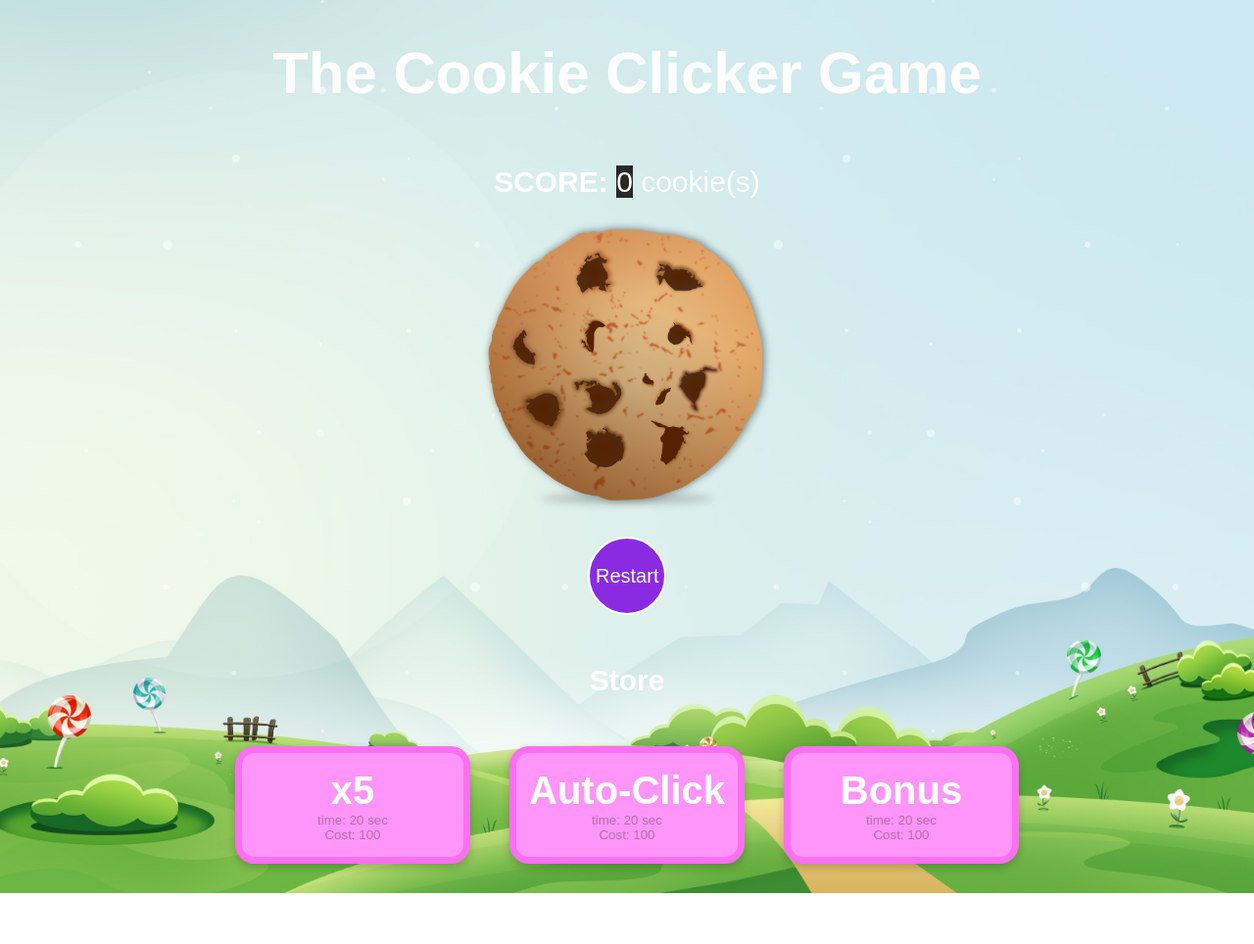
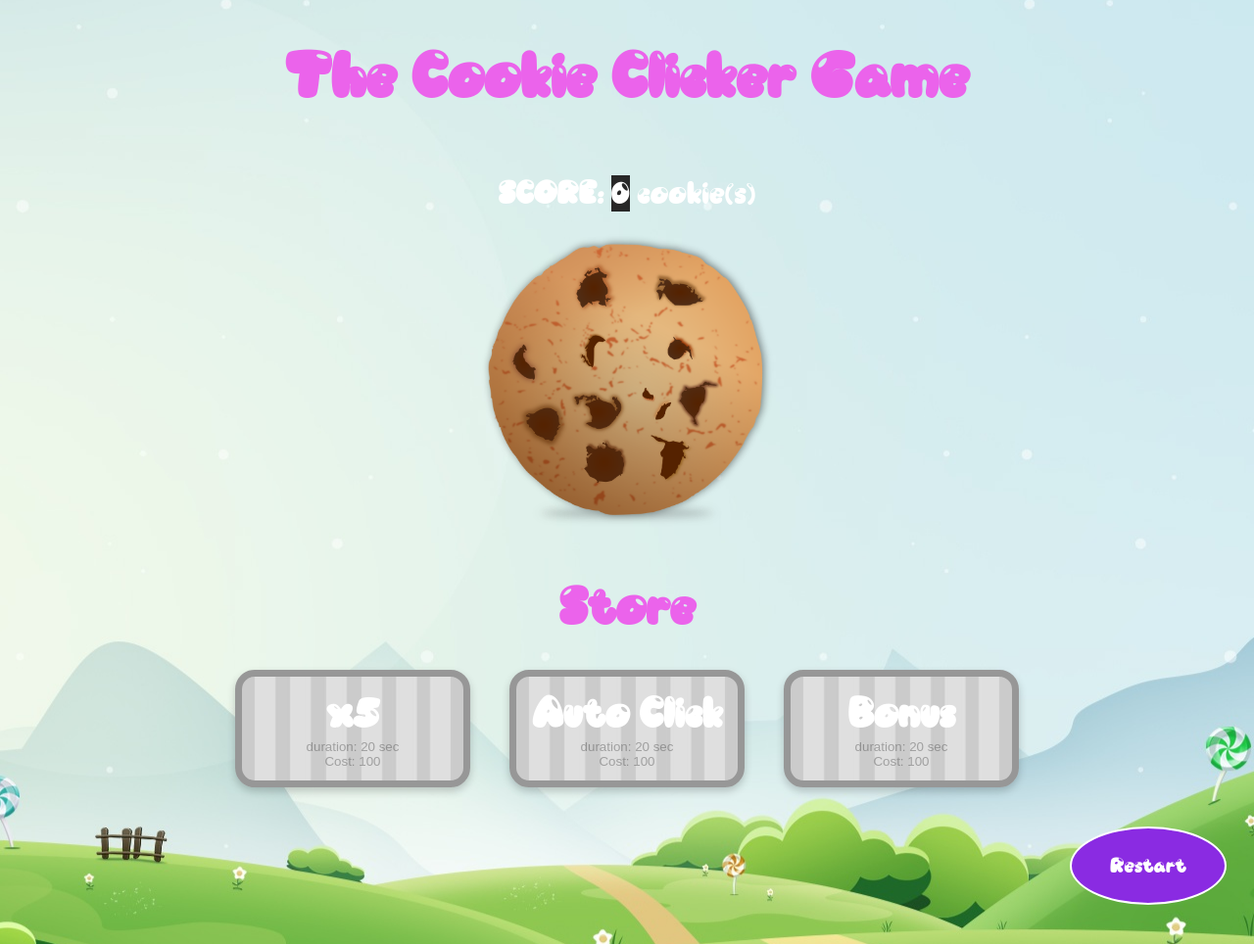
Before and after one commit to lalsdev/cookie-clicker, a plain HTML site: page index.html in a window 1280 px wide. Shown: the whole page at 98% size. Before the commit the page ends 912 px from the top, so only its background shows below. Drawn offline with Linux system fonts and the light colour scheme.

Commit message:
adding css, animation, correction and brand new cool stuff to cookie clicker

```diff
--- a/assets/css/style.css
+++ b/assets/css/style.css
@@ -1,15 +1,20 @@
+@font-face{
+    src: url(/assets/css/fonts/Candyshop.ttf);
+    font-family: "Candyshop"
+}
+
 body {
     background-image: url(/assets/im/CandyBackground.jpg);
     background-position: center;
-    background-size: cover;
-    background-repeat: no-repeat ;
+    background-size: auto;
+    background-repeat: no-repeat;
 }
 
 h1 {
     text-align: center;
-    font-family: Arial, Helvetica, sans-serif;
+    font-family: "Candyshop";
     font-size: 60px;
-    color: white;
+    color: rgb(235, 99, 235);
 }
 
 article {
@@ -19,7 +24,7 @@ article {
 
 #block-score {
     text-align: center;
-    font-family: Arial, Helvetica, sans-serif;
+    font-family: "Candyshop";
     font-size: 30px;
     color: white;
     margin: 20px;
@@ -39,6 +44,7 @@ article {
     border: none;
     cursor:pointer;
     overflow: hidden;
+    margin-bottom: 40px;
 }
 .third-row {
     align-content: center;
@@ -50,15 +56,18 @@ article {
 #data-cookie-reset {
     font-size: 20px;
     background-color: blueviolet;
+    font-family: "Candyshop";
     color: white;
     align-content: center;
     height: 80px;
-    width: 80px;
+    width: 160px;
     background-repeat:no-repeat;
     border: 2px solid white;
     border-radius: 50%;
     cursor:pointer;
     overflow: hidden;
+    float: right;
+    margin-bottom: 20px;
 }
 
 #data-cookie-reset:hover{
@@ -74,9 +83,11 @@ aside {
 
 h3 {
     text-align: center;
-    font-family: Arial, Helvetica, sans-serif;
-    font-size: 30px;
-    color: white;
+    font-family: "Candyshop";
+    font-size: 50px;
+    color: rgb(235, 99, 235);
+    margin: 5px;
+
 }
 
 .flex-container {
@@ -88,14 +99,15 @@ h3 {
 
 /* setup button */
 .button {
-    background-color: rgba(256, 149, 248, 70);
+    /*background-color: rgba(256, 149, 248, 70);*/
+    background-image: url(/assets/im/btnbg.jpg);
+    background-size: cover;
     border: 7px solid rgba(253, 111, 241, 45);
     border-radius: 20px;
-    height: 120px;
+    height: 125px;
     width: 240px;
     margin: 20px;
-    box-shadow: 0 4px 8px 0 rgba(0, 0, 0, 0.2); /* this adds the "card" effect */
-    text-align: center;
+    box-shadow: 0 4px 8px 0 rgba(0, 0, 0, 0.2);
     transition: 0.2s;
 }
 
@@ -111,28 +123,42 @@ h3 {
     box-shadow: 0 5px 20px rgba(0, 0, 0, 0.3)
 }
 
+button:disabled,
+button[disabled]{
+    background-image: url(/assets/im/btnbg.jpg);
+    background-size: cover;
+    border: 7px solid rgba(253, 111, 241, 45);
+    border-radius: 20px;
+    height: 120px;
+    width: 240px;
+    margin: 20px;
+    box-shadow: 0 4px 8px 0 rgba(0, 0, 0, 0.2);
+    filter: grayscale(100%);
+}
+
+.button:hover {
+    transform: translateY(0px);
+
+}
+
 .btn-value {
+    font-family: "Candyshop";
     color: white;
-    font-size: 40px;
+    font-size: 300%;
     font-weight: bolder;
 }
 #time1 #time2 #time3{
+    font-family: "Candyshop";
     color: gray;
-    font-style: italic
+    font-style: italic;
+    font-weight: bold;
 }
-.price{
+#price1 #price2 #price3 {
+    font-family: "Candyshop";
     color: gray;
-    font-style: italic
+    font-style: italic;
+    font-weight: bold;
 }
-
-/* footer & credit */
-footer{
-    background-color: palevioletred;
-    align-content: center;
-    text-align: center;
-}
-
-
 
 @media (max-width: 860px){
     .flex-container {
@@ -140,3 +166,121 @@ footer{
         flex-direction: column;
     }
 }
+
+
+
+
+
+
+
+
+
+
+/*
+.container{
+	top:0px;
+	width:100%;
+	height:100%;
+	position:absolute;
+	left:0%;
+}
+.loader {
+    text-align: center;
+}
+.loader span {
+    display: inline-block;
+    width: 80px;
+    height: 80px;
+	margin: -280px 40px 54px  -34px;
+
+    background: #ff0000;
+    background:url("/assets/im/cookieIcon.png");
+    background-position: center;
+    background-size: cover;
+
+    -webkit-animation: loader 10s infinite  linear;
+    -moz-animation: loader 10s infinite  linear;
+}
+.loader span:nth-child(5n+5) {
+
+    -webkit-animation-delay: 1.3s;
+    -moz-animation-delay: 1.3s;
+}
+.loader span:nth-child(3n+2) {
+
+    -webkit-animation-delay: 1.5s;
+    -moz-animation-delay: 1.5s;
+}
+.loader span:nth-child(2n+5) {
+
+    -webkit-animation-delay: 1.7s;
+    -moz-animation-delay: 1.7s;
+}
+
+.loader span:nth-child(3n+10) {
+
+    -webkit-animation-delay: 2.7s;
+    -moz-animation-delay: 2.7s;
+}
+.loader span:nth-child(7n+2) {
+
+    -webkit-animation-delay: 3.5s;
+    -moz-animation-delay: 3.5s;
+}
+.loader span:nth-child(4n+5) {
+
+    -webkit-animation-delay: 5.5s;
+    -moz-animation-delay: 5.5s;
+}
+.loader span:nth-child(3n+7) {
+
+    -webkit-animation-delay: 8s;
+    -moz-animation-delay: 8s;
+}
+@-webkit-keyframes loader {
+  0% {
+    width: 80px;
+    height: 80px;
+    opacity: 1;
+
+	-webkit-transform: translate(0, 0px) rotateZ(0deg);
+  }
+  75% {
+    width: 80px;
+    height: 80px;
+    opacity: 1;
+
+	-webkit-transform: translate(100px, 600px) rotateZ(270deg);
+  }
+  100% {
+    width: 80px;
+    height: 80px;
+    opacity: 0;
+
+	-webkit-transform: translate(150px, 800px) rotateZ(360deg);
+  }
+}
+@-moz-keyframes loader {
+  0% {
+    width: 80px;
+    height: 80px;
+    opacity: 1;
+
+	-webkit-transform: translate(0, 0px) rotateZ(0deg);
+  }
+  75% {
+    width: 80px;
+    height: 80px;
+    opacity: 1;
+
+	-webkit-transform: translate(100px, 600px) rotateZ(270deg);
+  }
+  100% {
+    width: 80px;
+    height: 80px;
+    opacity: 0;
+
+	-webkit-transform: translate(150px, 800px) rotateZ(360deg);
+  }
+}
+*/
--- a/index.html
+++ b/index.html
@@ -4,30 +4,27 @@
     <meta charset="UTF-8">
     <meta name="viewport" content="width=device-width, initial-scale=1.0">
     <meta http-equiv="X-UA-Compatible" content="ie=edge">
+    <link rel="stylesheet" href="/assets/css/style.css">
     <title>Cookie Clicker</title>
-    <link rel="stylesheet" href="/assets/css/style.css">
 </head>
+
 <body>
     <header>
         <h1>The Cookie Clicker Game</h1>
     </header>
     <main>
         <article>
-
             <div id="wrapper">
                 <!-- block for score -->
                 <div id="block-score">
                     <label for="data-cookie-im"><b>SCORE: </b><span  id="data-cookie-score"></span> cookie(s)</label>
                 </div>
+
                 <!-- block for cookie -->
                 <div class="cookie-row">
                     <button id="cookie">
                         <img src="assets/im/cookie.png" alt="" id="data-cookie-im">
                     </button>
-                </div>
-                <!-- block for reset button -->
-                <div class="third-row">
-                    <button id="data-cookie-reset">Restart</button>
                 </div>
             </div>
         </article>
@@ -38,17 +35,18 @@
                 <button disabled id="btn1" class="button"><span class="btn-value">x5</span>
                     <span>
                         <br>
-                        <span id="time1">time: 20 sec</span>
+                        <span id="time1">duration: 20 sec</span>
                         <br>
                         <span id="price1">Cost: 100</span>
                     </span>
                 </button>
             </div>
             <div>
-                <button disabled id="btn2" class="button"><span class="btn-value">Auto-Click</span>
+                <button disabled id="btn2" class="button"><span class="btn-value">Auto
+                    Click</span>
                     <span>
                         <br>
-                        <span id="time2">time: 20 sec</span>
+                        <span id="time2">duration: 20 sec</span>
                         <br>
                         <span id="price2">Cost: 100</span>
                     </span>
@@ -58,7 +56,7 @@
                 <button disabled id="btn3" class="button"><span class="btn-value">Bonus</span>
                     <br>
                     <span>
-                        <span id="time3">time: 20 sec</span>
+                        <span id="time3">duration: 20 sec</span>
                         <br>
                         <span id="price3">Cost: 100</span>
                     </span>
@@ -66,8 +64,32 @@
             </div>
         </aside>
 
+        <!-- block for reset button -->
+        <div class="third-row">
+                <button id="data-cookie-reset">Restart</button>
+            </div>
     </main>
 
+
+
+
+
+
+
+      <!-- candy falling -->
+<!--
+<div class="container">
+        <div class="loader">
+            <span></span>
+            <span></span>
+            <span></span>
+            <span></span>
+            <span></span>
+            <span></span>
+            <span></span>
+        </div>
+    </div>
+-->
     <!-- script -->
     <script src="assets/js/script.js"></script>
 </body>
```
Also changed, not shown: assets/css/fonts/Candyshop.otf (added), assets/css/fonts/Candyshop.ttf (added), assets/im/btnbg.jpg (added), assets/im/cookieIcon.png (added).
